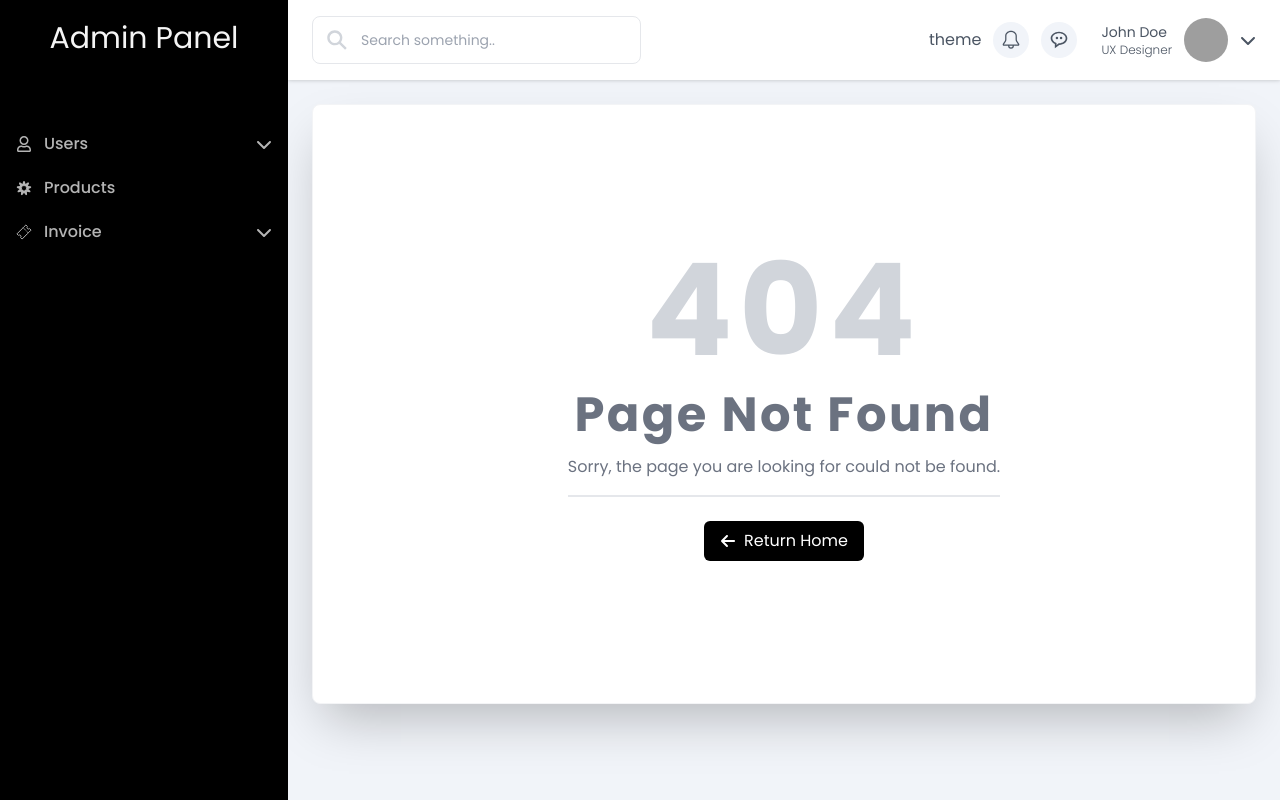
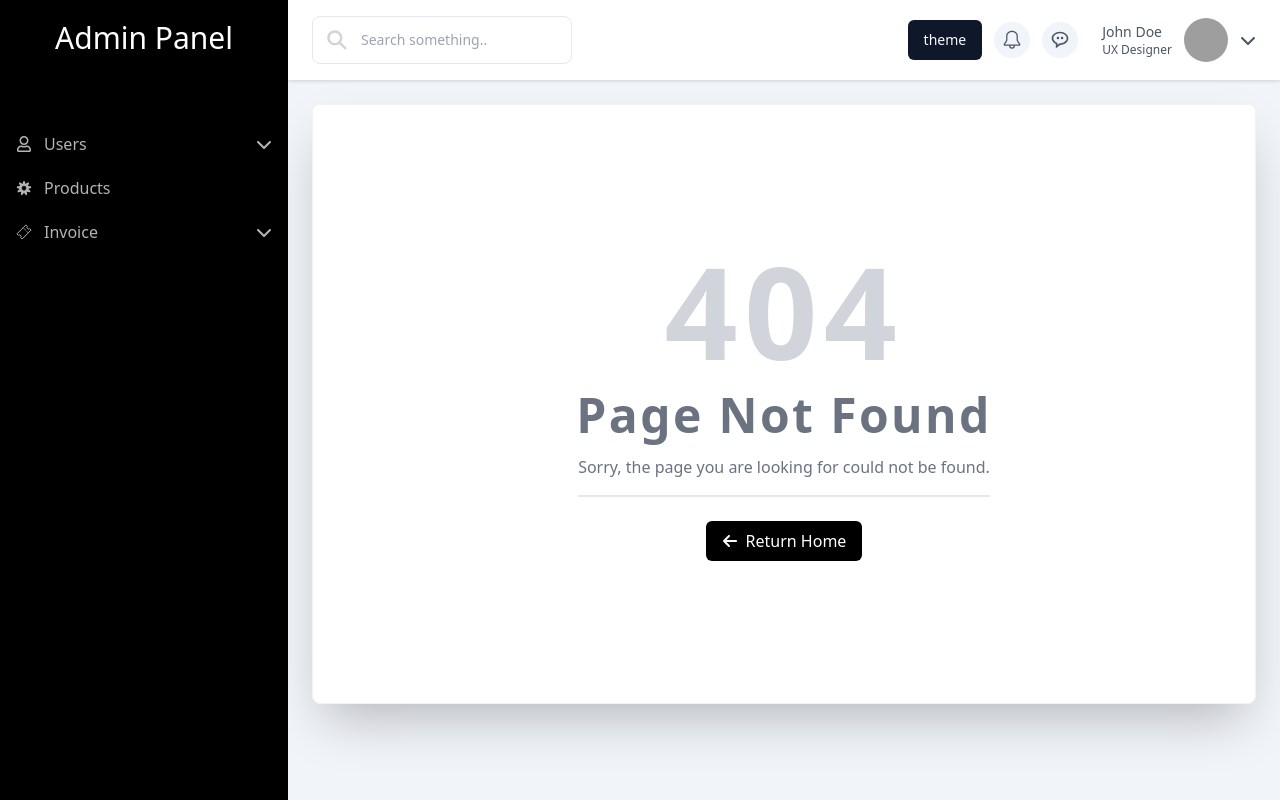
Before and after one commit to meinjam/react-tw-ts-admin, a React (Vite) app: page /admin in a window 1280 px wide. Built offline with nearby package versions, Linux system fonts and the light colour scheme; sample sign-in values are in the browser's storage; grey boxes are pictures that could not be loaded.

Commit message:
sahad cn added

```diff
--- a/package.json
+++ b/package.json
@@ -10,14 +10,18 @@
     "preview": "vite preview"
   },
   "dependencies": {
+    "@radix-ui/react-slot": "^1.1.0",
     "axios": "^1.7.2",
+    "class-variance-authority": "^0.7.0",
     "clsx": "^2.1.1",
+    "lucide-react": "^0.408.0",
     "path": "^0.12.7",
     "react": "^18.3.1",
     "react-dom": "^18.3.1",
     "react-icons": "^5.2.1",
     "react-router-dom": "^6.24.1",
-    "tailwind-merge": "^2.4.0"
+    "tailwind-merge": "^2.4.0",
+    "tailwindcss-animate": "^1.0.7"
   },
   "devDependencies": {
     "@types/node": "^20.14.10",
--- a/src/assets/scss/tailwind.scss
+++ b/src/assets/scss/tailwind.scss
@@ -2,14 +2,77 @@
 @tailwind components;
 @tailwind utilities;
 
-.sidebar-link {
-  @apply px-4 py-1 capitalize duration-500 ease-in-out text-base text-[#b4b4b4] hover:text-p-white flex items-center gap-3 font-medium;
+@layer base {
+  :root {
+    --background: 0 0% 100%;
+    --foreground: 222.2 84% 4.9%;
+    --card: 0 0% 100%;
+    --card-foreground: 222.2 84% 4.9%;
+    --popover: 0 0% 100%;
+    --popover-foreground: 222.2 84% 4.9%;
+    --primary: 222.2 47.4% 11.2%;
+    --primary-foreground: 210 40% 98%;
+    --secondary: 210 40% 96.1%;
+    --secondary-foreground: 222.2 47.4% 11.2%;
+    --muted: 210 40% 96.1%;
+    --muted-foreground: 215.4 16.3% 46.9%;
+    --accent: 210 40% 96.1%;
+    --accent-foreground: 222.2 47.4% 11.2%;
+    --destructive: 0 84.2% 60.2%;
+    --destructive-foreground: 210 40% 98%;
+    --border: 214.3 31.8% 91.4%;
+    --input: 214.3 31.8% 91.4%;
+    --ring: 222.2 84% 4.9%;
+    --radius: 0.5rem;
+    --chart-1: 12 76% 61%;
+    --chart-2: 173 58% 39%;
+    --chart-3: 197 37% 24%;
+    --chart-4: 43 74% 66%;
+    --chart-5: 27 87% 67%;
+  }
+
+  .dark {
+    --background: 222.2 84% 4.9%;
+    --foreground: 210 40% 98%;
+    --card: 222.2 84% 4.9%;
+    --card-foreground: 210 40% 98%;
+    --popover: 222.2 84% 4.9%;
+    --popover-foreground: 210 40% 98%;
+    --primary: 210 40% 98%;
+    --primary-foreground: 222.2 47.4% 11.2%;
+    --secondary: 217.2 32.6% 17.5%;
+    --secondary-foreground: 210 40% 98%;
+    --muted: 217.2 32.6% 17.5%;
+    --muted-foreground: 215 20.2% 65.1%;
+    --accent: 217.2 32.6% 17.5%;
+    --accent-foreground: 210 40% 98%;
+    --destructive: 0 62.8% 30.6%;
+    --destructive-foreground: 210 40% 98%;
+    --border: 217.2 32.6% 17.5%;
+    --input: 217.2 32.6% 17.5%;
+    --ring: 212.7 26.8% 83.9%;
+    --chart-1: 220 70% 50%;
+    --chart-2: 160 60% 45%;
+    --chart-3: 30 80% 55%;
+    --chart-4: 280 65% 60%;
+    --chart-5: 340 75% 55%;
+  }
 }
 
-.sidebar-sub-link {
-  @apply px-4 py-1 duration-500 ease-in-out text-[#b4b4b4] hover:text-p-white flex items-center gap-3 font-normal;
+@layer base {
+  * {
+    @apply border-border;
+  }
+
+  body {
+    @apply bg-background text-foreground;
+  }
+
+  .sidebar-link {
+    @apply px-4 py-1 capitalize duration-500 ease-in-out text-base text-[#b4b4b4] hover:text-white flex items-center gap-3 font-medium;
+  }
+
+  .sidebar-sub-link {
+    @apply px-4 py-1 duration-500 ease-in-out text-[#b4b4b4] hover:text-white flex items-center gap-3 font-normal;
+  }
 }
-
-.no-scrollbar {
-  scrollbar-width: none;
-}
--- a/src/components/layouts/Header.Component.tsx
+++ b/src/components/layouts/Header.Component.tsx
@@ -3,6 +3,7 @@
 import { BiMessageRoundedDots } from 'react-icons/bi';
 import { FaChevronDown } from 'react-icons/fa6';
 import { useTheme } from '@/context/ThemeContext';
+import { Button } from '../ui/button';
 
 const Header = () => {
   const { currentTheme, selectCurrentTheme } = useTheme();
@@ -36,7 +37,7 @@
 
         <div className='flex items-center gap-6 text-gray-600 dark:text-p-white'>
           <div className='flex items-center gap-3'>
-            <button onClick={handleTheme}>theme</button>
+            <Button onClick={handleTheme}>theme</Button>
             <div className='bg-[#f1f4f9] dark:bg-[#38393e] p-2 rounded-full cursor-pointer'>
               <GoBell className='size-5' />
             </div>
--- a/src/components/layouts/Sidebar.Component.tsx
+++ b/src/components/layouts/Sidebar.Component.tsx
@@ -17,7 +17,7 @@
   return (
     <aside className='text-p-white absolute left-0 top-0 z-9999 flex h-screen w-72 flex-col overflow-y-hidden bg-black duration-300 ease-linear dark:bg-boxdark lg:static lg:translate-x-0 -translate-x-full'>
       <div className='py-5 px-8'>
-        <Link to='/' className='text-3xl text-center block'>
+        <Link to='/' className='text-3xl text-center block text-white'>
           Admin Panel
         </Link>
       </div>
--- /dev/null
+++ b/src/components/ui/button.tsx
@@ -0,0 +1,56 @@
+import * as React from "react"
+import { Slot } from "@radix-ui/react-slot"
+import { cva, type VariantProps } from "class-variance-authority"
+
+import { cn } from "@/lib/cn"
+
+const buttonVariants = cva(
+  "inline-flex items-center justify-center whitespace-nowrap rounded-md text-sm font-medium ring-offset-background transition-colors focus-visible:outline-none focus-visible:ring-2 focus-visible:ring-ring focus-visible:ring-offset-2 disabled:pointer-events-none disabled:opacity-50",
+  {
+    variants: {
+      variant: {
+        default: "bg-primary text-primary-foreground hover:bg-primary/90",
+        destructive:
+          "bg-destructive text-destructive-foreground hover:bg-destructive/90",
+        outline:
+          "border border-input bg-background hover:bg-accent hover:text-accent-foreground",
+        secondary:
+          "bg-secondary text-secondary-foreground hover:bg-secondary/80",
+        ghost: "hover:bg-accent hover:text-accent-foreground",
+        link: "text-primary underline-offset-4 hover:underline",
+      },
+      size: {
+        default: "h-10 px-4 py-2",
+        sm: "h-9 rounded-md px-3",
+        lg: "h-11 rounded-md px-8",
+        icon: "h-10 w-10",
+      },
+    },
+    defaultVariants: {
+      variant: "default",
+      size: "default",
+    },
+  }
+)
+
+export interface ButtonProps
+  extends React.ButtonHTMLAttributes<HTMLButtonElement>,
+    VariantProps<typeof buttonVariants> {
+  asChild?: boolean
+}
+
+const Button = React.forwardRef<HTMLButtonElement, ButtonProps>(
+  ({ className, variant, size, asChild = false, ...props }, ref) => {
+    const Comp = asChild ? Slot : "button"
+    return (
+      <Comp
+        className={cn(buttonVariants({ variant, size, className }))}
+        ref={ref}
+        {...props}
+      />
+    )
+  }
+)
+Button.displayName = "Button"
+
+export { Button, buttonVariants }
--- a/src/main.tsx
+++ b/src/main.tsx
@@ -1,4 +1,4 @@
-import React from 'react';
+import { StrictMode } from 'react';
 import ReactDOM from 'react-dom/client';
 import App from './App.tsx';
 import { BrowserRouter as Router } from 'react-router-dom';
@@ -8,7 +8,7 @@
 import { ThemeProvider } from './context/ThemeContext.tsx';
 
 ReactDOM.createRoot(document.getElementById('root')!).render(
-  <React.StrictMode>
+  <StrictMode>
     <Router basename='/'>
       <ThemeProvider>
         <AuthProvider>
@@ -16,5 +16,5 @@
         </AuthProvider>
       </ThemeProvider>
     </Router>
-  </React.StrictMode>
+  </StrictMode>
 );
--- a/tailwind.config.js
+++ b/tailwind.config.js
@@ -1,24 +1,77 @@
 /** @type {import('tailwindcss').Config} */
-export default {
-  darkMode: 'class',
-  content: ['./index.html', './src/**/*.{js,ts,jsx,tsx}'],
+module.exports = {
+  darkMode: ["class"],
+  content: [
+    './pages/**/*.{ts,tsx}',
+    './components/**/*.{ts,tsx}',
+    './app/**/*.{ts,tsx}',
+    './src/**/*.{ts,tsx}',
+  ],
+  prefix: "",
   theme: {
+    container: {
+      center: true,
+      padding: "2rem",
+      screens: {
+        "2xl": "1400px",
+      },
+    },
     extend: {
-      container: {
-        center: true,
-        padding: {
-          DEFAULT: '1rem',
+      colors: {
+        border: "hsl(var(--border))",
+        input: "hsl(var(--input))",
+        ring: "hsl(var(--ring))",
+        background: "hsl(var(--background))",
+        foreground: "hsl(var(--foreground))",
+        primary: {
+          DEFAULT: "hsl(var(--primary))",
+          foreground: "hsl(var(--primary-foreground))",
+        },
+        secondary: {
+          DEFAULT: "hsl(var(--secondary))",
+          foreground: "hsl(var(--secondary-foreground))",
+        },
+        destructive: {
+          DEFAULT: "hsl(var(--destructive))",
+          foreground: "hsl(var(--destructive-foreground))",
+        },
+        muted: {
+          DEFAULT: "hsl(var(--muted))",
+          foreground: "hsl(var(--muted-foreground))",
+        },
+        accent: {
+          DEFAULT: "hsl(var(--accent))",
+          foreground: "hsl(var(--accent-foreground))",
+        },
+        popover: {
+          DEFAULT: "hsl(var(--popover))",
+          foreground: "hsl(var(--popover-foreground))",
+        },
+        card: {
+          DEFAULT: "hsl(var(--card))",
+          foreground: "hsl(var(--card-foreground))",
         },
       },
-      colors: {
-        primary: '#1B84FF',
-        'p-dark': '#0d0e12',
-        'p-white': '#f5f5f5',
+      borderRadius: {
+        lg: "var(--radius)",
+        md: "calc(var(--radius) - 2px)",
+        sm: "calc(var(--radius) - 4px)",
       },
-      fontFamily: {
-        poppins: ['Poppins', 'sans-serif'],
+      keyframes: {
+        "accordion-down": {
+          from: { height: "0" },
+          to: { height: "var(--radix-accordion-content-height)" },
+        },
+        "accordion-up": {
+          from: { height: "var(--radix-accordion-content-height)" },
+          to: { height: "0" },
+        },
+      },
+      animation: {
+        "accordion-down": "accordion-down 0.2s ease-out",
+        "accordion-up": "accordion-up 0.2s ease-out",
       },
     },
   },
-  plugins: [],
-};
+  plugins: [require("tailwindcss-animate")],
+}
```
Also changed, not shown: components.json (added), 1 other file (tests, documents, lock files or other folders).
